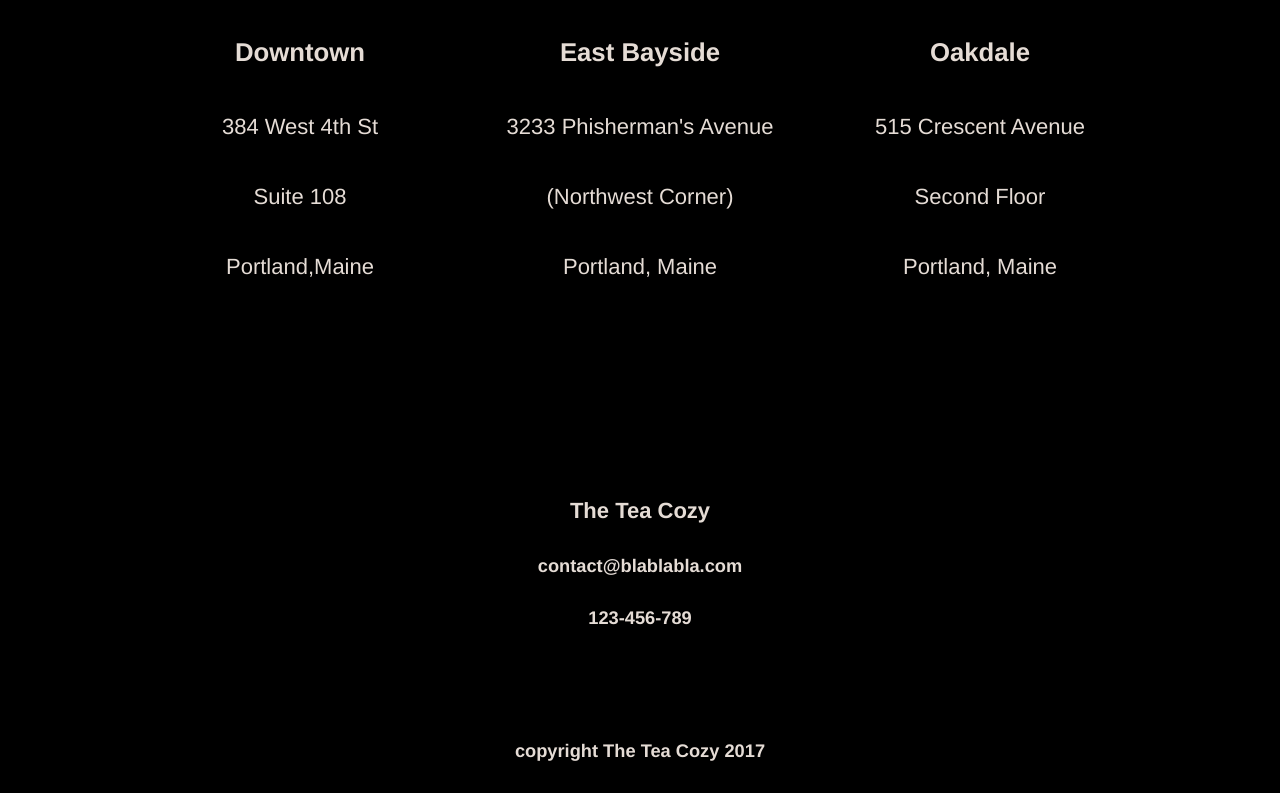
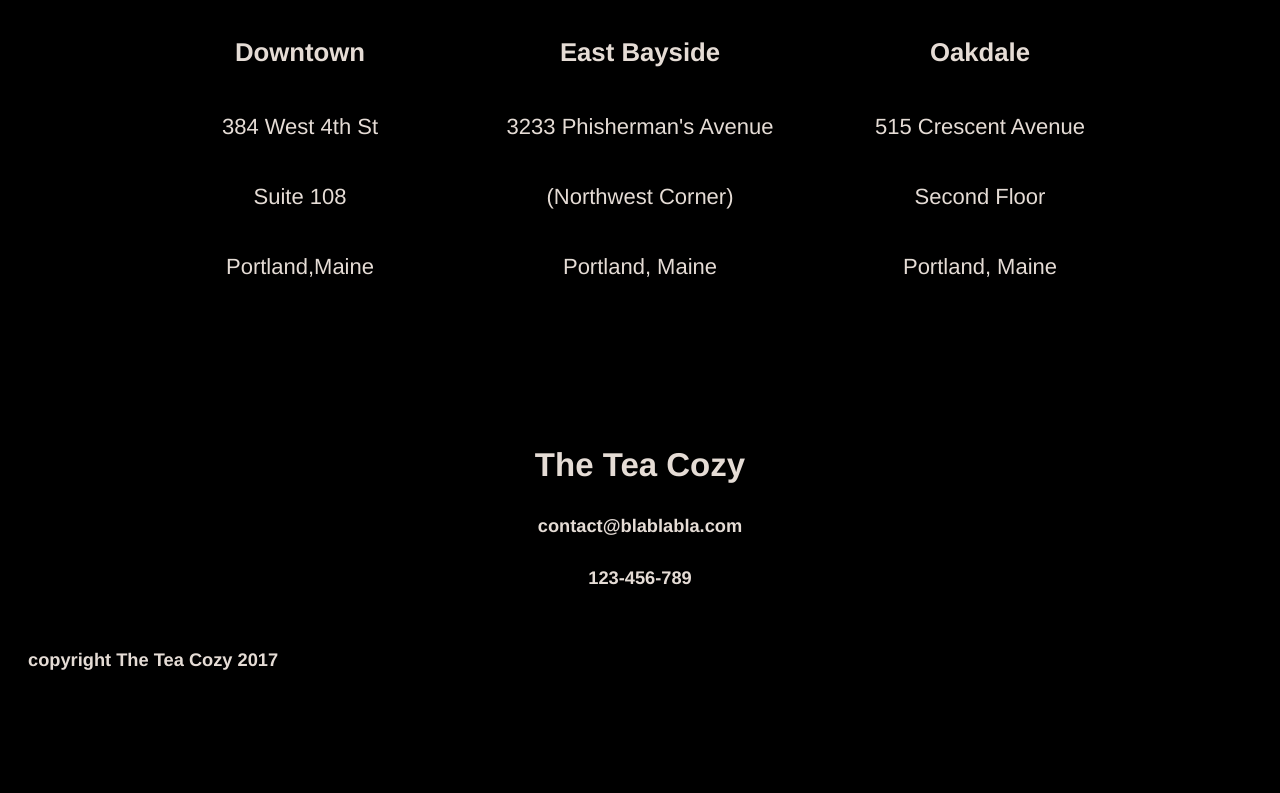
Before and after one commit to snails-pace/flexbox_teacozy, a website: page public/index.html in a window 1280 px wide. Shown: the part 1580-2373 px from the top of the page. After the commit the page ends 2282 px from the top, so only its background shows below. Drawn offline with Linux system fonts and the light colour scheme.

Commit message:
CSS add style footer HTML change h4 to h2 in the footer

```diff
--- a/public/index.html
+++ b/public/index.html
@@ -71,10 +71,9 @@
           <p>Portland, Maine</p>
         </div>
       </div>
-
     </section>
     <section class="small-box" id="contact">
-      <h4>The Tea Cozy</h4>
+      <h2>The Tea Cozy</h2>
       <h5>contact@blablabla.com</h5>
       <h5>123-456-789</h5>
     </section>
--- a/public/stylesheets/style.css
+++ b/public/stylesheets/style.css
@@ -123,3 +123,13 @@ main {
   display: flex;
   flex-direction: column;
 }
+
+#contact {
+  height: 200px;
+  margin: 0;
+}
+
+footer {
+  text-align: left;
+  margin-left: 20px;
+}
```
